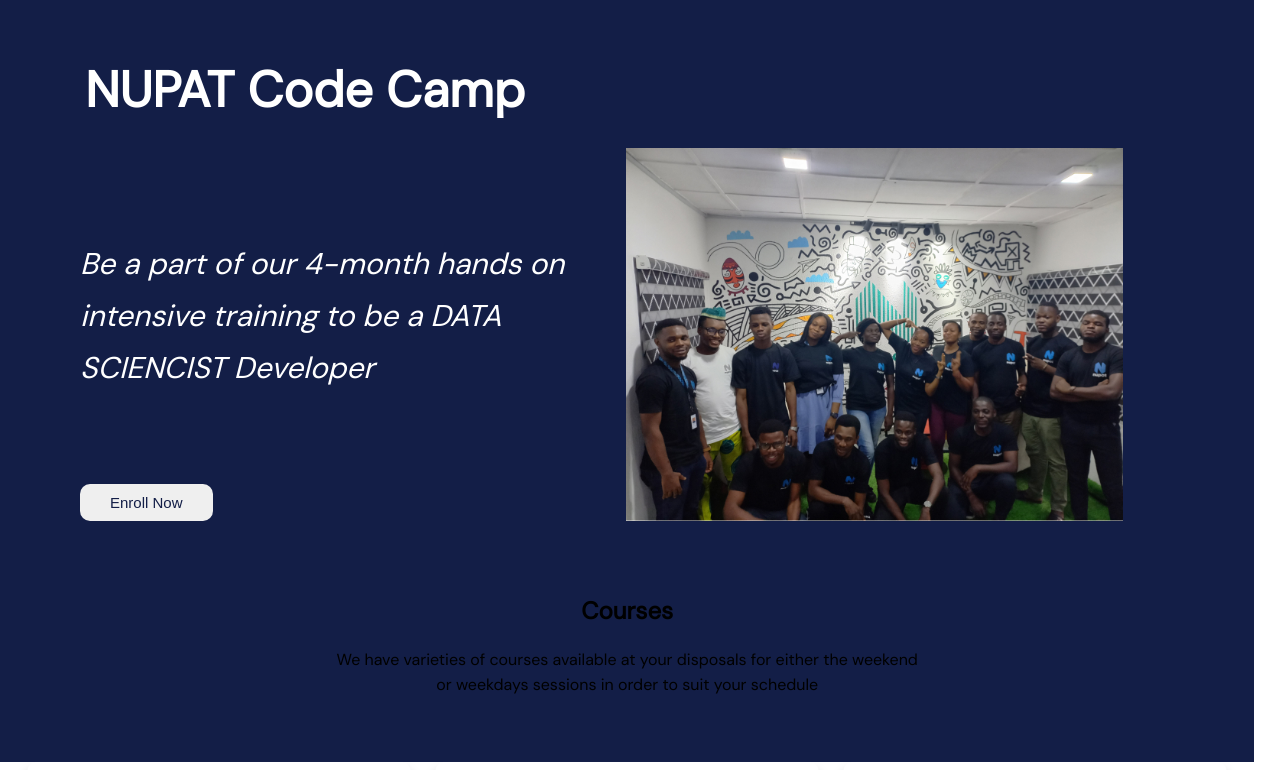
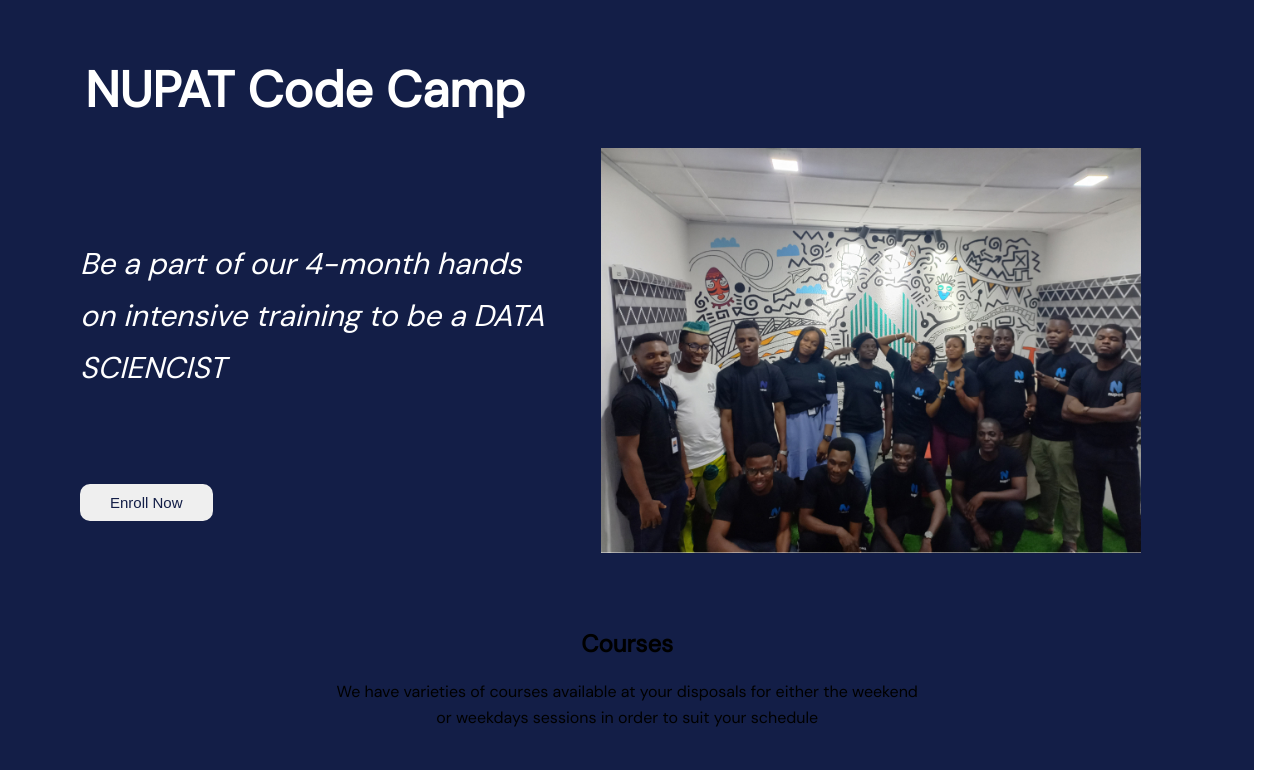
Before and after one commit to Oxygene1/nupat_web_2, a React (Create React App) app in the folder nupat/: page / in a window 1280 px wide. Shown: the top 770 px of the page. Built offline with nearby package versions, Linux system fonts and the light colour scheme.

Commit message:
NUPAT Code Camp Carousel

```diff
--- a/nupat/src/Data/CarouselData.js
+++ b/nupat/src/Data/CarouselData.js
@@ -5,7 +5,7 @@
         },
         {
             Image: require('../Images/carousel-image-4.jpg'),
-            Text: "Be a part of our 4-month hands on intensive training to be a DATA SCIENCIST Developer"
+            Text: "Be a part of our 4-month hands on intensive training to be a DATA SCIENCIST"
         },
         {
             Image: require('../Images/carousel-image-5.jpg'),
```
